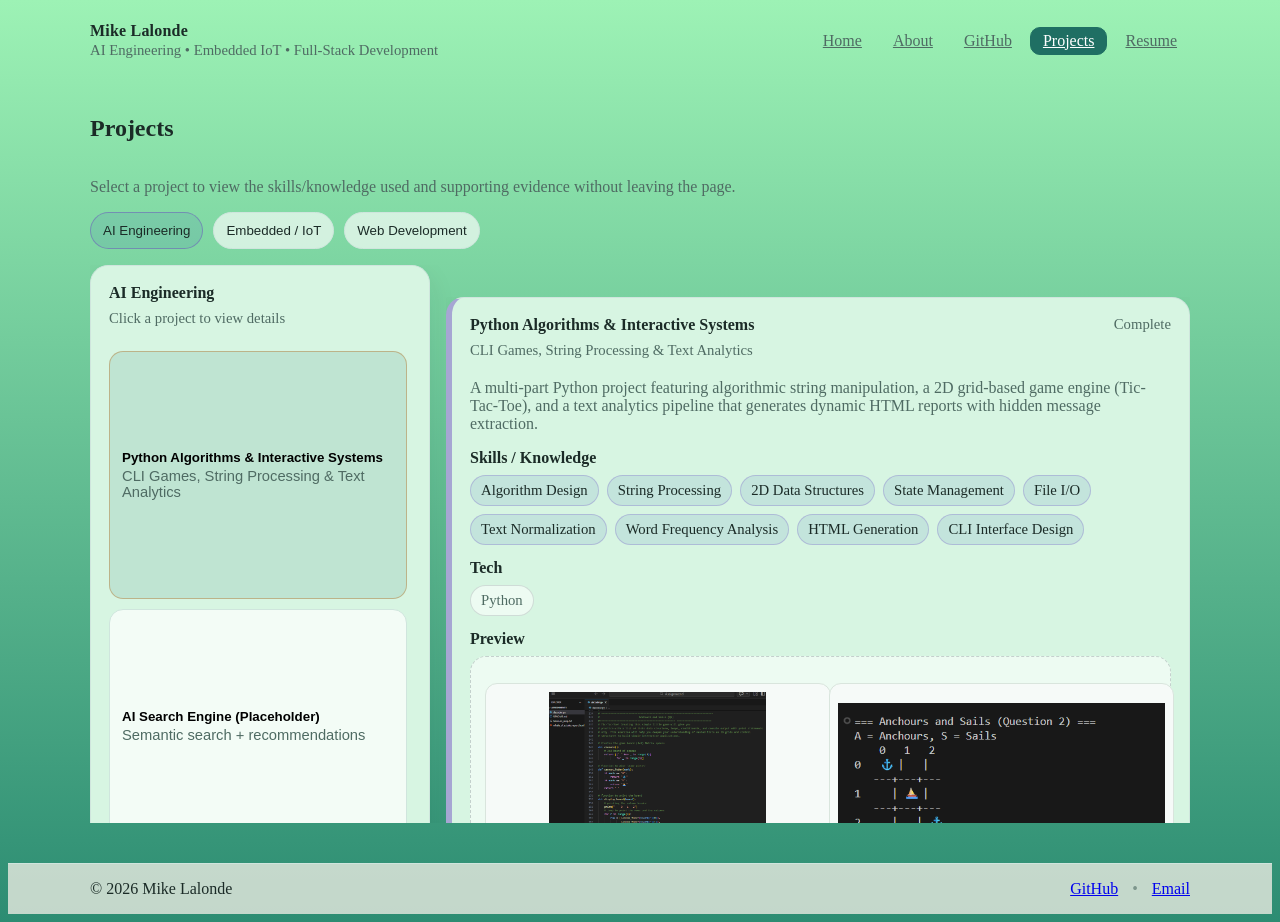
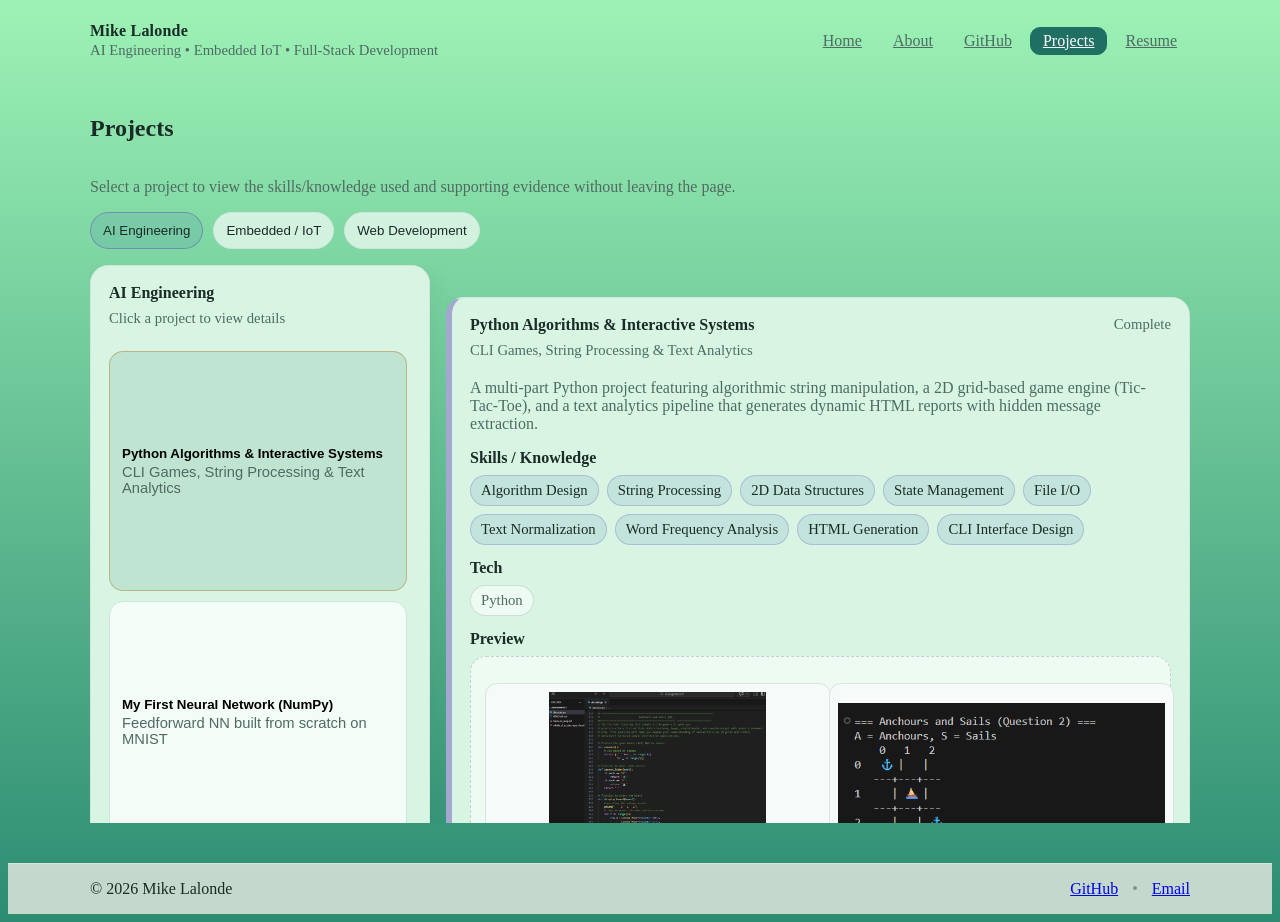
Before and after one commit to Mike-Lalonde/Mike-Lalonde.github.io, a React (Vite) app: page /#/projects in a window 1280 px wide. Built offline with nearby package versions, Linux system fonts and the light colour scheme.

Commit message:
next project added

```diff
--- a/src/content/projects/projectsData.js
+++ b/src/content/projects/projectsData.js
@@ -15,7 +15,7 @@ export const CATEGORY_META = {
 export const projects = [
   {
     id: "python-algorithms-suite",
-  category: "ai",
+    category: CATEGORY.AI,
     title: "Python Algorithms & Interactive Systems",
     subtitle: "CLI Games, String Processing & Text Analytics",
     summary:
@@ -30,58 +30,77 @@ export const projects = [
       "Text Normalization",
       "Word Frequency Analysis",
       "HTML Generation",
-    "CLI Interface Design"
+      "CLI Interface Design",
     ],
     tech: ["Python"],
     links: {
       repo: "https://github.com/Mike-Lalonde/python-algorithms-games-text-analytics",
       demo: "/projects/python-suite/whale-of-a-tale-demo.mp4",
-    writeup: null
+      writeup: "",
     },
     media: {
       screenshots: [
         "/projects/python-suite/tic-tac-toe-1.png",
         "/projects/python-suite/tic-tac-toe-2.png",
         "/projects/python-suite/whale-report-1.png",
-  "/projects/python-suite/whale-report-2.png"
+        "/projects/python-suite/whale-report-2.png",
       ],
-    embedUrl: null
+      embedUrl: "",
     },
   },
+
+  {
+    id: "my-first-neural-network",
+    category: CATEGORY.AI,
+    title: "My First Neural Network (NumPy)",
+    subtitle: "Feedforward NN built from scratch on MNIST",
+    summary:
+      "A from-scratch neural network implemented using NumPy and SciPy to demonstrate forward propagation, backpropagation, weight updates, and model persistence without using high-level frameworks like PyTorch or TensorFlow.",
+    status: "Complete",
+    skills: [
+      "Neural Network Fundamentals",
+      "Backpropagation",
+      "Matrix Multiplication",
+      "Gradient-Based Optimization",
+      "Model Persistence",
+    ],
+    tech: ["Python", "NumPy", "SciPy", "tqdm"],
+    links: {
+      repo: "https://github.com/Mike-Lalonde/myfirstneuralnetwork",
+      demo: "",
+      writeup: "",
+    },
+    media: {
+      screenshots: [],
+      embedUrl: "",
+    },
+  },
+
   {
     id: "chip8-emulator",
     category: CATEGORY.EMBEDDED,
     title: "CHIP-8 Emulator",
     subtitle: "CPU • Memory • Instruction decoding",
-    summary: "Systems-style project demonstrating CPU, memory, instruction decoding, and testing.",
+    summary:
+      "Systems-style project demonstrating CPU, memory, instruction decoding, and testing.",
     status: "Write-up + screenshots coming soon",
     skills: ["Instruction decoding", "Memory model", "Testing", "Debugging"],
     tech: ["C/C++", "SDL (optional)", "Unit tests"],
     links: { repo: "", demo: "", writeup: "" },
     media: { screenshots: [], embedUrl: "" },
   },
+
   {
-    id: "ai-search-engine",
-    category: CATEGORY.AI,
-    title: "AI Search Engine (Placeholder)",
-    subtitle: "Semantic search + recommendations",
-    summary: "Focus: data scope, architecture, guardrails.",
-    status: "Phase-1 artifacts coming soon",
-    skills: ["Embeddings", "Retrieval", "Architecture", "Guardrails"],
-    tech: ["Python", "Vector search", "NLP"],
+    id: "web-placeholder",
+    category: CATEGORY.WEB,
+    title: "Web Projects (Coming Next)",
+    subtitle: "React + Vite portfolio work and web apps",
+    summary:
+      "Placeholder entry while I migrate and polish my web development projects for reliable demos.",
+    status: "In progress",
+    skills: ["UI Layout", "Component Design", "Routing", "Responsive Design"],
+    tech: ["React", "Vite", "CSS"],
     links: { repo: "", demo: "", writeup: "" },
     media: { screenshots: [], embedUrl: "" },
   },
-  {
-  id: "web-placeholder",
-  category: "web",
-  title: "Web Projects (Coming Next)",
-  subtitle: "React + Vite portfolio work and web apps",
-  summary: "Placeholder entry while I migrate and polish my web development projects for reliable demos.",
-  status: "In progress",
-  skills: ["UI Layout", "Component Design", "Routing", "Responsive Design"],
-  tech: ["React", "Vite", "CSS"],
-  links: { repo: null, demo: null, writeup: null },
-  media: { screenshots: [], embedUrl: null }
-}
 ];
```
Lines whose indentation alone changed are shown as unchanged.
